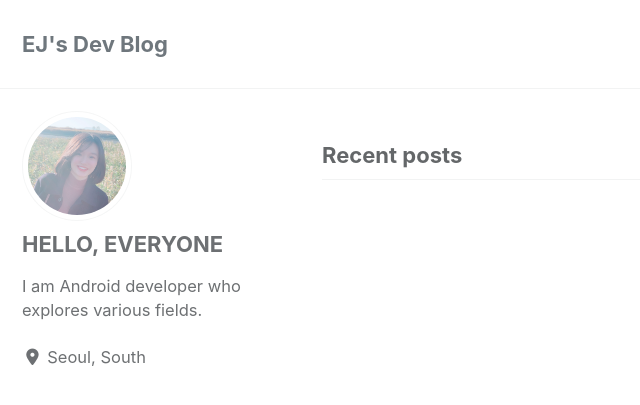
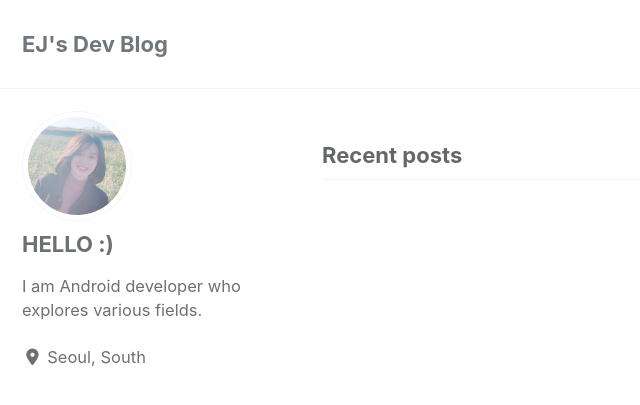
Before and after one commit to dev-eunji/dev-eunji.github.io, a Jekyll site: the page built from index.html, in a window 1280 px wide and 900 px high. Shown: the top 405 px of the window, without its empty margins (0-640 px from the left). Built offline with Jekyll 4.4.1, drawn with Linux system fonts in a browser that asks for light colours; cached includes are drawn as plain includes; nearby versions of some CDN libraries; the list of posts is cut into pages by our own code.

Commit message:
modify name

```diff
--- a/_config.yml
+++ b/_config.yml
@@ -93,7 +93,7 @@ analytics:
 
 # Site Author
 author:
-  name             : "HELLO, EVERYONE"
+  name             : "HELLO :)"
   avatar           : "/assets/images/profile.jpg"
   bio              : "I am Android developer who explores various fields."
   location         : "Seoul, South"
```
